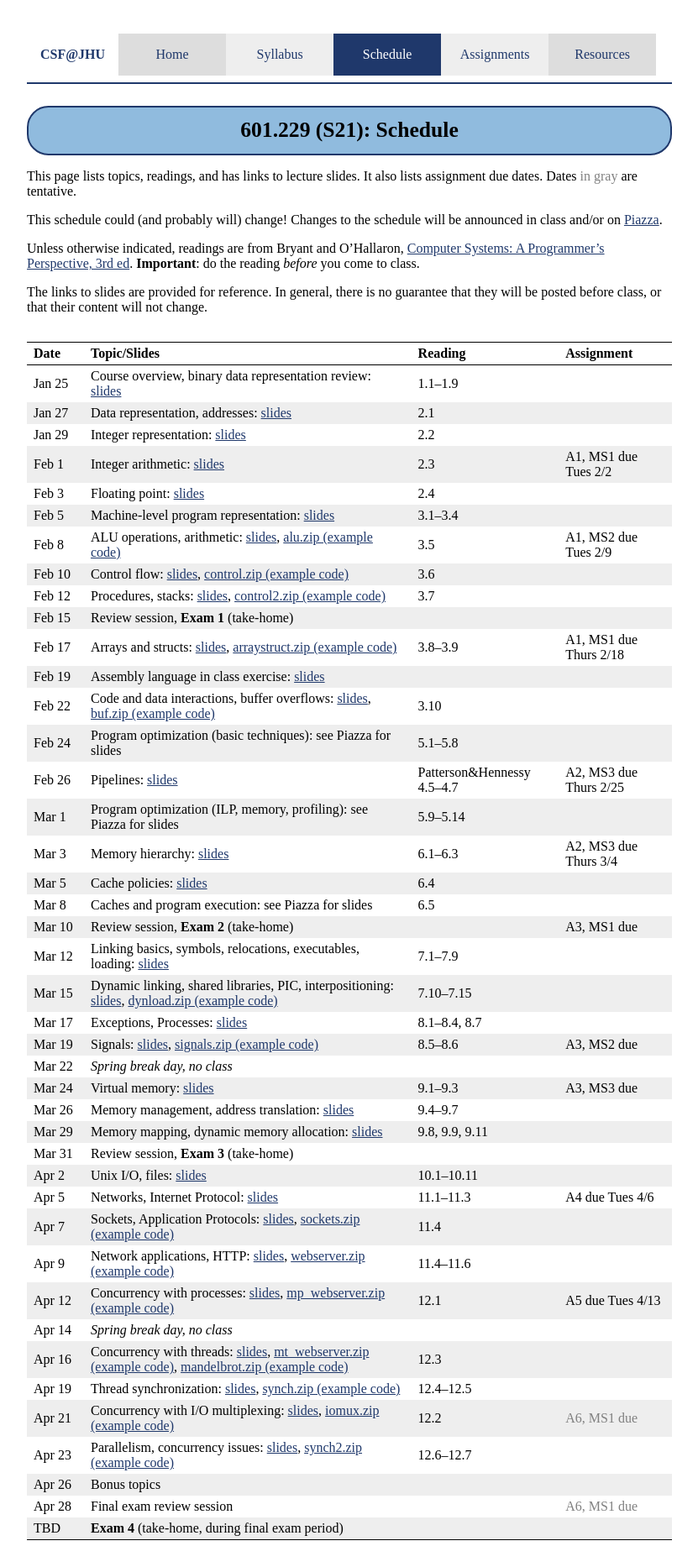
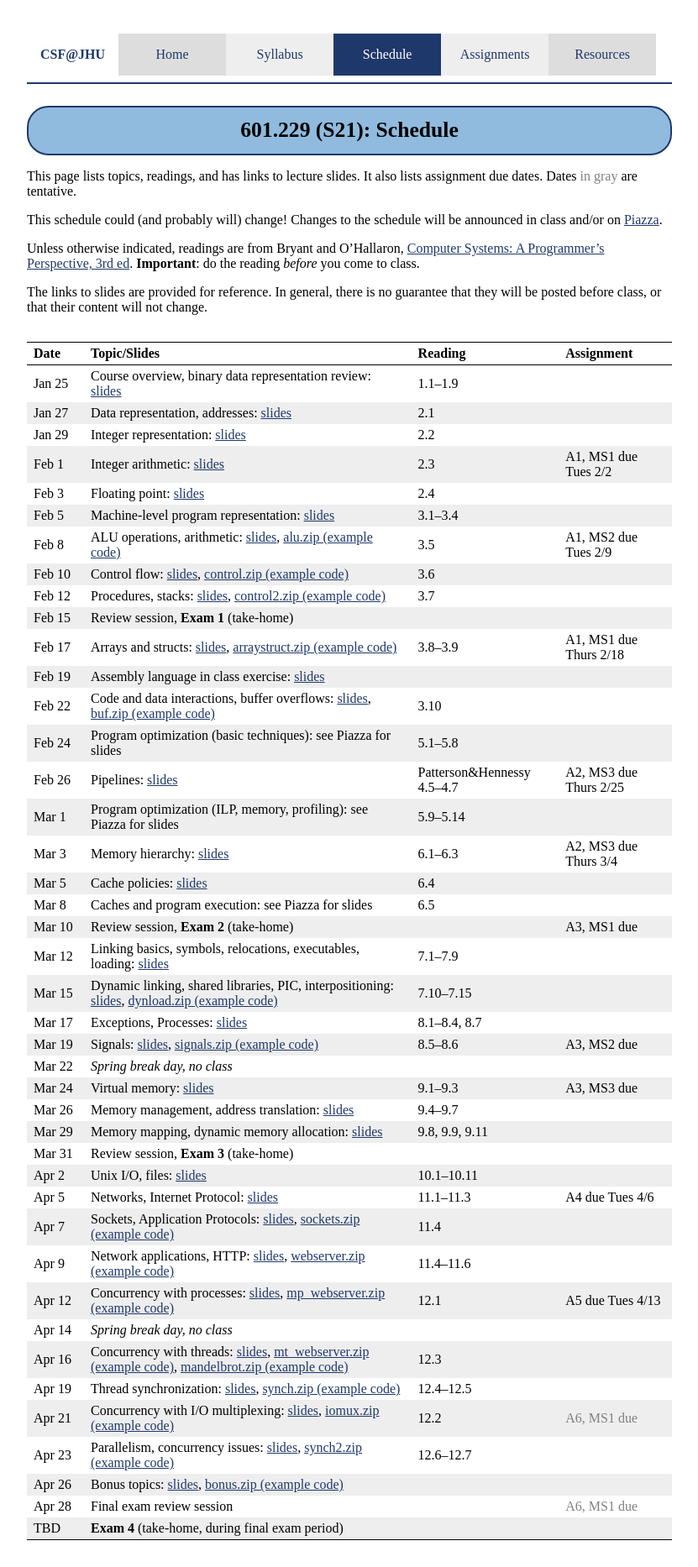
Before and after one commit to jhucsf/spring2021, a Jekyll site: the page built from schedule.md, in a window 1280 px wide. Shown: the whole page at 84% size, without its empty margins (224-1055 px from the left). Built offline with Jekyll 4.4.1, drawn with Linux system fonts in a browser that asks for light colours.

Commit message:
link to bonus topic slides, example code

```diff
--- a/schedule.md
+++ b/schedule.md
@@ -62,7 +62,7 @@ Apr 16             | Concurrency with threads: [slides](lectures/lecture30-publi
 Apr 19             | Thread synchronization: [slides](lectures/lecture31-public.pdf), [synch.zip (example code)](lectures/synch.zip) | 12.4–12.5
 Apr 21             | Concurrency with I/O multiplexing: [slides](lectures/lecture32-public.pdf), [iomux.zip (example code)](lectures/iomux.zip) | 12.2 | <span class="tentative">A6, MS1 due</span>
 Apr 23             | Parallelism, concurrency issues: [slides](lectures/lecture33-public.pdf), [synch2.zip (example code)](lectures/synch2.zip) | 12.6–12.7 |
-Apr 26             | Bonus topics | |
+Apr 26             | Bonus topics: [slides](lectures/lecture34-public.pdf), [bonus.zip (example code)](lectures/bonus.zip) | |
 Apr 28             | Final exam review session | | <span class="tentative">A6, MS1 due</span>
 TBD                | **Exam 4** (take-home, during final exam period)
 
```
Also changed, not shown: 1 other file.
